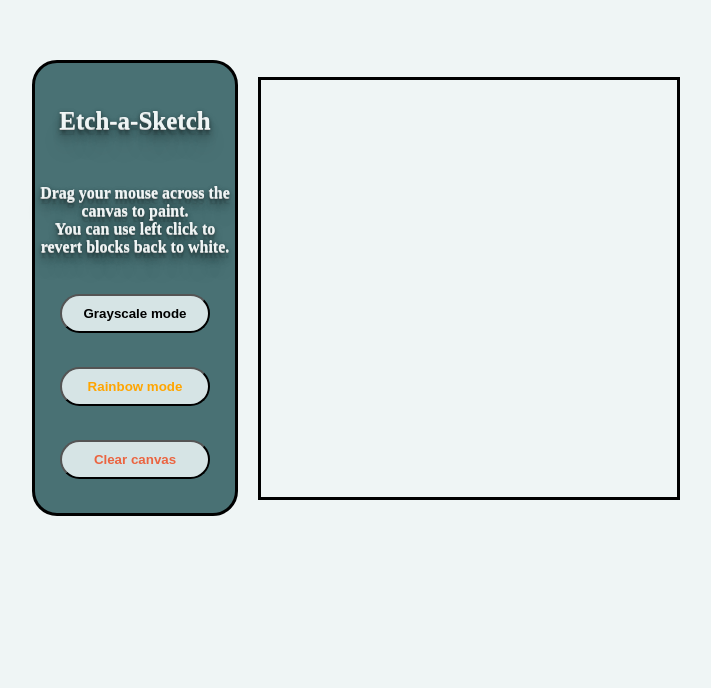
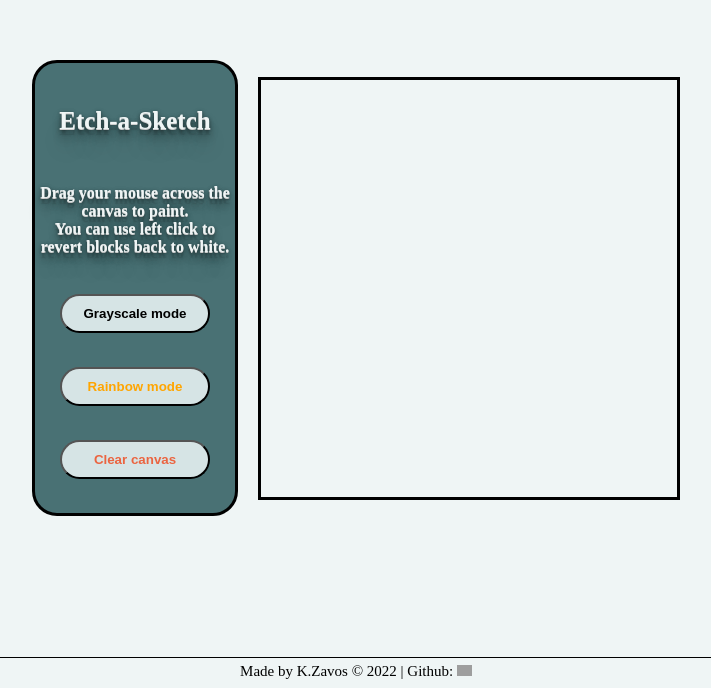
Before and after one commit to konstantinos-zavos/etch-a-sketch, a plain HTML site: page index.html in a window 1280 px wide. Shown: the part 112-800 px from the top of the page, without its empty margins (284-995 px from the left). Drawn offline with Linux system fonts and the light colour scheme; grey boxes are pictures that could not be loaded.

Commit message:
Add a footer section with a github link

```diff
--- a/index.html
+++ b/index.html
@@ -23,7 +23,8 @@
         <div id="container"></div>
     </div>
 </body>
-<!-- <div id="footer">
-    test
-</div> -->
+<div id="footer">
+    <a>Made by K.Zavos © 2022 | Github:</a>
+    <a href="https://github.com/koszav/etch-a-sketch"><img src="https://cdn-icons-png.flaticon.com/512/25/25231.png" href="github.com/koszav" width="15" width="10" ></a>
+</div>
 </html>
--- a/style.css
+++ b/style.css
@@ -187,9 +187,13 @@ body {
 
 
 #footer {
+    display: inline;
     position:absolute;
     bottom:0;
     width:100%;
-    height:60px;   /* Height of the footer */
-    background:#6cf;
+    height: 25px;
+    border-top: 1px solid black;
+    text-align: center;
+    font-size: 15px;
+    padding-top: 5px;
  }
```
